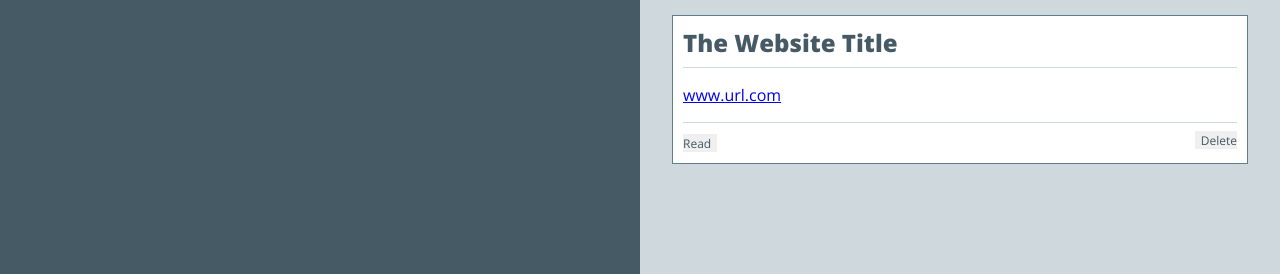
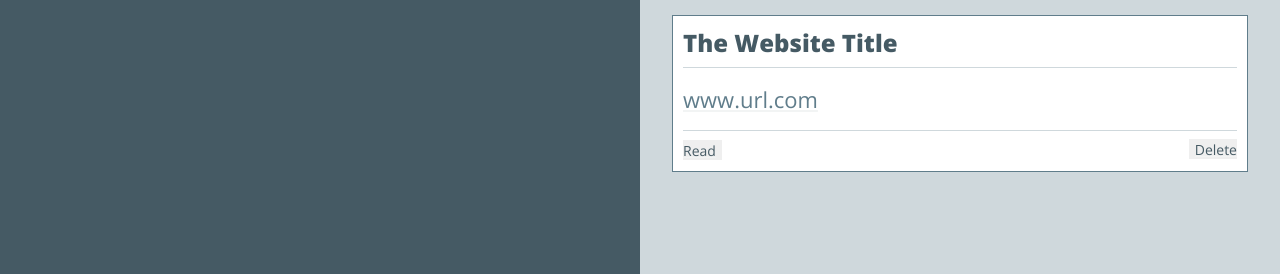
Before and after one commit to CamBuscher/Linked-List-React-1, a plain HTML site: page index.html in a window 1280 px wide. Shown: the top 274 px of the page. Drawn offline with nearby package versions, Linux system fonts and the light colour scheme.

Commit message:
Style list items and hover states

```diff
--- a/index.html
+++ b/index.html
@@ -23,7 +23,7 @@
       <article class="list-item">
         <h2>The Website Title</h2>
         <hr>
-        <p><a href ="www.url.com" target="_blank">
+        <p><a href ="www.url.com" class="link-list" target="_blank">
         www.url.com</a></p>
         <hr>
         <button class="read-button">Read</button>
--- a/style.css
+++ b/style.css
@@ -80,24 +80,32 @@ hr {
 
 .read-button {
   border: none;
-  color: #455864;
+  color: #455A64;
   text-decoration: underline;
   text-decoration-color: #F2F4F4;
   padding-left: 0px;
   padding-bottom: 0px;
-  font-size: 12px;
+  font-size: 14px;
 }
 
 .delete-button {
   border: none;
-  color: #455864;
+  color: #455A64;
   text-decoration: underline;
   text-decoration-color: #F2F4F4;
   padding-right: 0px;
   padding-bottom: 0px;
-  font-size: 12px;
+  font-size: 14px;
   float: right;
 }
+
+.link-list {
+  color: #607d8b;
+  text-decoration: underline;
+  text-decoration-color: #F2F4F4;
+  font-size: 22px;
+}
+
 
 #list-area {
   width: 50%;
@@ -105,7 +113,7 @@ hr {
   vertical-align: top;
 }
 
-#enter-button{
+#enter-button {
 width: 92%;
 color: #FFFFFF;
 background-color: #FFC107;
@@ -115,7 +123,21 @@ font-weight: 800;
 font-size: 17px;
 }
 
-#main-form{
+#main-form {
   height:301px;
   margin-top: 50%;
 }
+
+
+.read-button:hover {
+font-weight: 800;
+text-decoration-color: #FFC107;
+}
+
+.delete-button:hover {
+text-decoration-color: #FFC107;
+}
+
+.link-list:hover {
+font-weight: 800;
+text-decoration-color: #FFC107;
```
